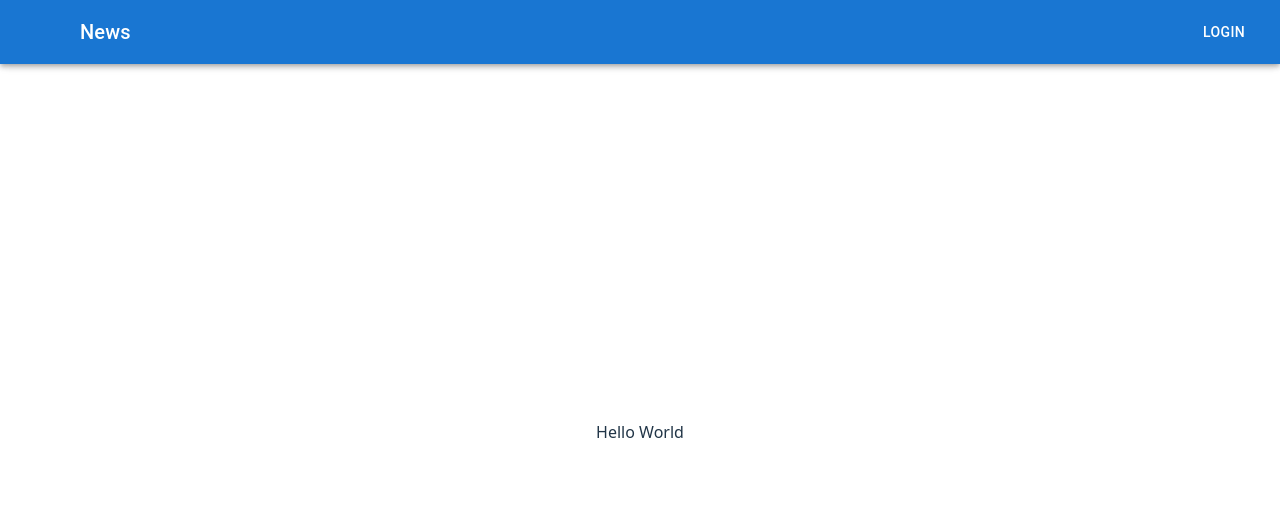
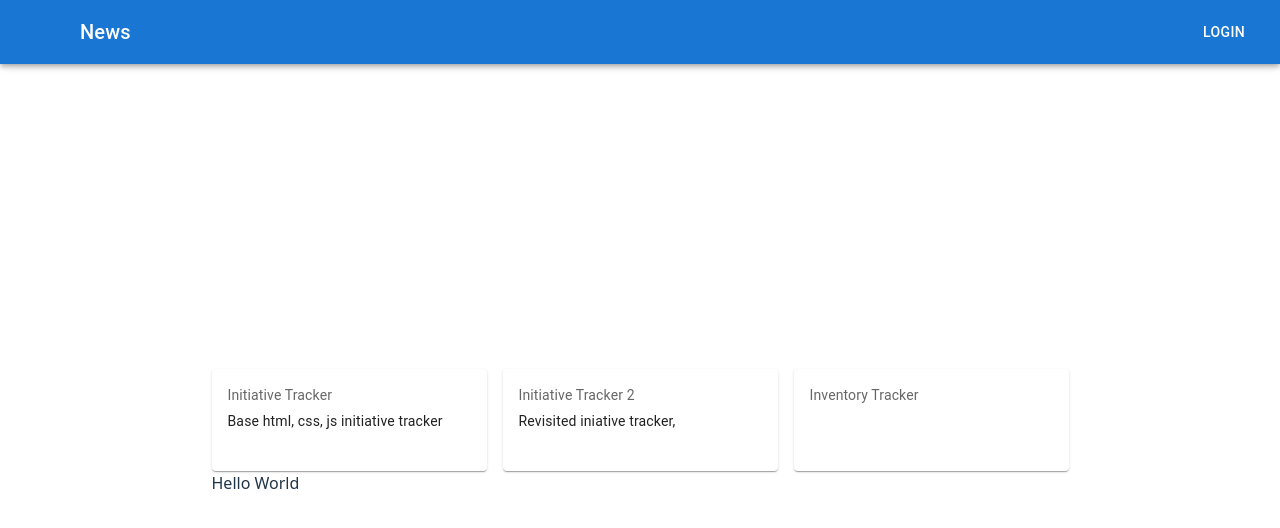
Before and after one commit to zenithcoder0/portfolio, a React (Vite) app: page / in a window 1280 px wide. Shown: the top 528 px of the page. Built offline with nearby package versions, Linux system fonts and the light colour scheme; some icons are missing.

Commit message:
New card component that uses mapping for data items

```diff
--- a/src/App.tsx
+++ b/src/App.tsx
@@ -1,10 +1,28 @@
 import './App.css'
+import Card from './components/Card'
 import Navbar from './components/Navbar'
+
+
+const cardData = [
+  {title: "Initiative Tracker", summary: "Base html, css, js initiative tracker", link: "",},
+  {title: "Initiative Tracker 2", summary: "Revisited iniative tracker,", link: "",},
+  {title: "Inventory Tracker", summary: "", link: "",}
+];
 
 function App() {
   return (
     <>
       <Navbar/>
+      <section style={{display: "flex", flexDirection: "row", gap: '1rem', justifyContent: 'center'}}>
+        {cardData.map((item, index) => (
+          <Card
+          key={index}
+          title={item.title}
+          summary={item.summary}
+          link={item.link}
+          />
+        ))}
+      </section>
       <div>Hello World</div>
     </>
   )
--- /dev/null
+++ b/src/components/Card.tsx
@@ -0,0 +1,32 @@
+import * as React from 'react';
+import Box from '@mui/material/Box';
+import Card from '@mui/material/Card';
+import CardActions from '@mui/material/CardActions';
+import CardContent from '@mui/material/CardContent';
+import Button from '@mui/material/Button';
+import Typography from '@mui/material/Typography';
+
+
+type BasicCardProps = {
+    title: string;
+    summary: string;
+    link: string;
+}
+
+export default function BasicCard({title, summary, link}: BasicCardProps) {
+  return (
+    <Card sx={{ minWidth: 275 }}>
+      <CardContent>
+        <Typography gutterBottom sx={{ color: 'text.secondary', fontSize: 14 }}>
+          {title}
+        </Typography>
+        <Typography variant="body2">
+          {summary}
+        </Typography>
+      </CardContent>
+      <CardActions>
+        <Button size="small">{link}</Button>
+      </CardActions>
+    </Card>
+  );
+}
```
